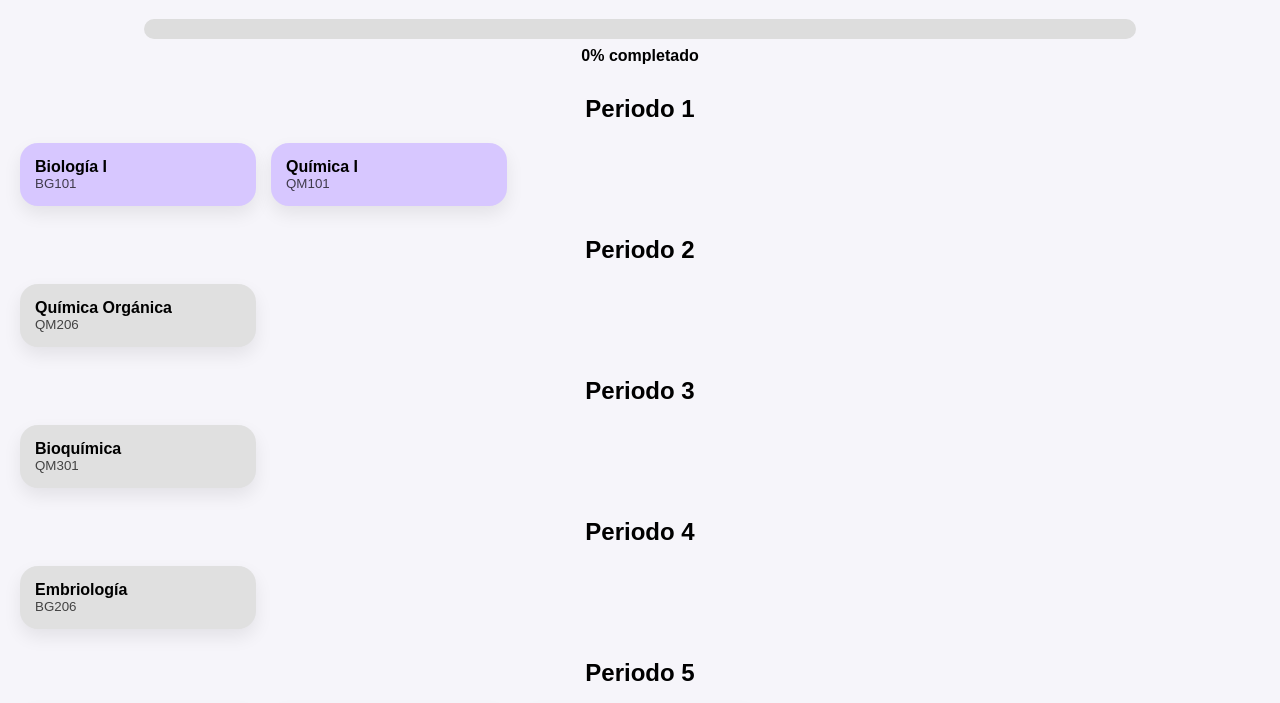
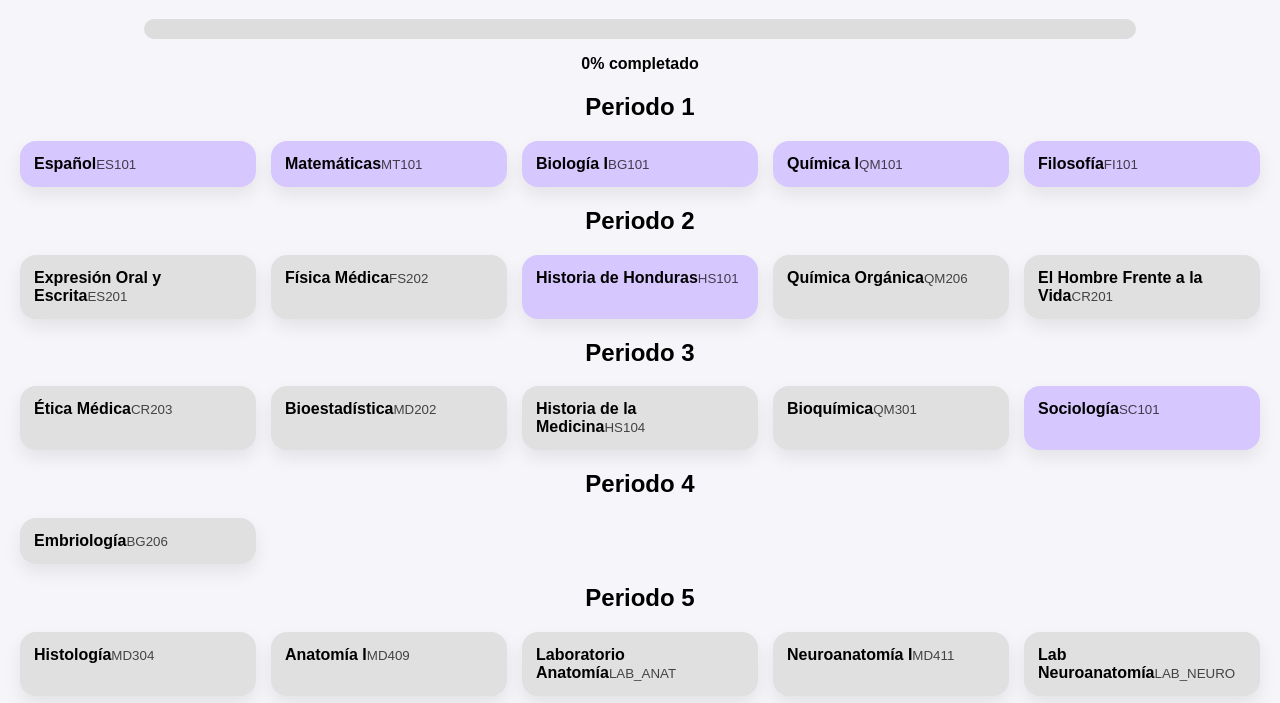
Before and after one commit to michellediazgo/malla-medicina, a plain HTML site: page index.html in a window 1280 px wide. Shown: the part 82-785 px from the top of the page. Drawn offline with Linux system fonts and the light colour scheme.

Commit message:
index.html

```diff
--- a/index.html
+++ b/index.html
@@ -4,189 +4,117 @@
 <meta charset="UTF-8">
 <title>Malla Curricular Medicina</title>
 <style>
-body{
-  font-family: "Poppins", sans-serif;
-  background:#f6f5fa;
-  margin:0;
-  padding:20px;
-}
-h1,h2{
-  text-align:center;
-}
-.progress-container{
-  width:80%;
-  margin:20px auto;
-}
-.progress-bar{
-  width:100%;
-  height:20px;
-  background:#ddd;
-  border-radius:20px;
-  overflow:hidden;
-}
-.progress{
-  height:100%;
-  background:linear-gradient(90deg,#a18cd1,#fbc2eb);
-  width:0%;
-  transition:.5s;
-}
-#percentage{
-  text-align:center;
-  margin-top:8px;
-  font-weight:bold;
-}
-.periodo{
-  margin:30px 0;
-}
-.grid{
-  display:grid;
-  grid-template-columns:repeat(auto-fill,minmax(220px,1fr));
-  gap:15px;
-}
-.card{
-  padding:15px;
-  border-radius:18px;
-  background:#eee;
-  cursor:pointer;
-  box-shadow:0 8px 18px rgba(0,0,0,.08);
-  transition:.3s;
-}
-.card:hover{
-  transform:scale(1.03);
-}
-.aprobada{
-  background:#b9fbc0;
-}
-.disponible{
-  background:#d7c7ff;
-}
-.bloqueada{
-  background:#e0e0e0;
-  cursor:not-allowed;
-}
-.laboratorio{
-  background:#cce5ff;
-}
-.modulo{
-  background:#ffd6e8;
-}
-small{
-  display:block;
-  opacity:.7;
-}
+body{font-family:Poppins,Arial;background:#f6f5fa;margin:0;padding:20px}
+h1,h2{text-align:center}
+.progress-box{width:80%;margin:20px auto}
+.bar{background:#ddd;height:20px;border-radius:20px;overflow:hidden}
+.bar-fill{height:100%;width:0%;background:linear-gradient(90deg,#a18cd1,#fbc2eb);transition:.4s}
+.card{padding:14px;border-radius:16px;box-shadow:0 8px 18px rgba(0,0,0,.08);cursor:pointer}
+.grid{display:grid;grid-template-columns:repeat(auto-fill,minmax(220px,1fr));gap:15px}
+.bloq{background:#e0e0e0;cursor:not-allowed}
+.ok{background:#b9fbc0}
+.disp{background:#d7c7ff}
+.lab{background:#cce5ff}
+.copro{background:#ffd6e8}
+.ing{background:#fff3b0}
+small{opacity:.7}
 </style>
 </head>
-
 <body>
-
 <h1>🩺 Malla Curricular – Medicina</h1>
-
-<div class="progress-container">
-  <div class="progress-bar">
-    <div class="progress" id="progress"></div>
-  </div>
-  <div id="percentage">0%</div>
+<div class="progress-box">
+  <div class="bar"><div class="bar-fill" id="bar"></div></div>
+  <p id="pct" style="text-align:center;font-weight:bold">0%</p>
 </div>
-<div id="malla"></div>
-<h2>🧪 Laboratorios</h2>
-<div id="laboratorios" class="grid"></div>
-<h2>📦 Módulos</h2>
-<div id="modulos" class="grid"></div>
+<div id="contenedor"></div>
 <script>
 const materias = [
-  {id:"BG101",nombre:"Biología I",periodo:1,req:[],tipo:"materia"},
-  {id:"QM101",nombre:"Química I",periodo:1,req:[],tipo:"materia"},
-  {id:"QM206",nombre:"Química Orgánica",periodo:2,req:["QM101"],tipo:"materia"},
-  {id:"QM301",nombre:"Bioquímica",periodo:3,req:["QM206"],tipo:"materia"},
-  {id:"BG206",nombre:"Embriología",periodo:4,req:["BG101"],tipo:"materia"},
-  {id:"MD304",nombre:"Histología",periodo:5,req:["BG206"],tipo:"materia"},
-  {id:"MD409",nombre:"Anatomía I",periodo:5,req:["QM301"],tipo:"materia"},
-  {id:"MD410",nombre:"Anatomía II",periodo:6,req:["MD409","MD304"],tipo:"materia"},
-  {id:"MD411",nombre:"Neuroanatomía I",periodo:5,req:["BG206"],tipo:"materia"},
-  {id:"MD412",nombre:"Neuroanatomía II",periodo:6,req:["MD411"],tipo:"materia"},
-  {id:"MD511",nombre:"Fisiología I",periodo:7,req:["MD410","MD412"],tipo:"materia"},
-  {id:"MD512",nombre:"Fisiología II",periodo:8,req:["MD511"],tipo:"materia"},
-  {id:"MD610",nombre:"Fisiopatología I",periodo:9,req:["MD512"],tipo:"materia"},
-  {id:"MD611",nombre:"Fisiopatología II",periodo:10,req:["MD610"],tipo:"materia"},
+/* ================== CICLO BÁSICO ================== */
+{id:"ES101",n:"Español",p:1,r:[],t:"mat"},
+{id:"MT101",n:"Matemáticas",p:1,r:[],t:"mat"},
+{id:"BG101",n:"Biología I",p:1,r:[],t:"mat"},
+{id:"QM101",n:"Química I",p:1,r:[],t:"mat"},
+{id:"FI101",n:"Filosofía",p:1,r:[],t:"mat"},
+{id:"ES201",n:"Expresión Oral y Escrita",p:2,r:["ES101"],t:"mat"},
+{id:"FS202",n:"Física Médica",p:2,r:["MT101"],t:"mat"},
+{id:"HS101",n:"Historia de Honduras",p:2,r:[],t:"mat"},
+{id:"QM206",n:"Química Orgánica",p:2,r:["QM101"],t:"mat"},
+{id:"CR201",n:"El Hombre Frente a la Vida",p:2,r:["FI101"],t:"mat"},
+{id:"CR203",n:"Ética Médica",p:3,r:["FI101"],t:"mat"},
+{id:"MD202",n:"Bioestadística",p:3,r:["MT101"],t:"mat"},
+{id:"HS104",n:"Historia de la Medicina",p:3,r:["HS101"],t:"mat"},
+{id:"QM301",n:"Bioquímica",p:3,r:["QM206"],t:"mat"},
+{id:"SC101",n:"Sociología",p:3,r:[],t:"mat"},
+/* ================== MORFOLOGÍA ================== */
+{id:"BG206",n:"Embriología",p:4,r:["BG101"],t:"mat"},
+{id:"MD304",n:"Histología",p:5,r:["BG206"],t:"mat"},
+{id:"MD409",n:"Anatomía I",p:5,r:["QM301"],t:"mat"},
+{id:"LAB_ANAT",n:"Laboratorio Anatomía",p:5,r:["MD409"],t:"lab"},
+{id:"MD410",n:"Anatomía II",p:6,r:["MD409","MD304"],t:"mat"},
+{id:"MD411",n:"Neuroanatomía I",p:5,r:["BG206"],t:"mat"},
+{id:"LAB_NEURO",n:"Lab Neuroanatomía",p:5,r:["MD411"],t:"lab"},
+{id:"MD412",n:"Neuroanatomía II",p:6,r:["MD411"],t:"mat"},
 
-  {id:"LAB_ANAT",nombre:"Laboratorio Anatomía",req:["MD409"],tipo:"laboratorio"},
-  {id:"LAB_NEURO",nombre:"Laboratorio Neuroanatomía",req:["MD411"],tipo:"laboratorio"},
+/* ================== FISIOLOGÍA ================== */
+{id:"MD511",n:"Fisiología I",p:7,r:["MD410","MD412"],t:"mat"},
+{id:"MD512",n:"Fisiología II",p:8,r:["MD511"],t:"mat"},
 
-  {id:"MOD_ING",nombre:"Módulo Inglés",req:[],tipo:"modulo"},
-  {id:"MOD_DH",nombre:"Módulo Derechos Humanos",req:[],tipo:"modulo"}
+/* ================== CLÍNICAS BÁSICAS ================== */
+{id:"MD610",n:"Fisiopatología I",p:9,r:["MD512"],t:"mat"},
+{id:"MD611",n:"Fisiopatología II",p:10,r:["MD610"],t:"mat"},
+
+/* ================== COPROGRAMÁTICAS ================== */
+{id:"CP1",n:"Seminario Vida Universitaria",r:[],t:"copro"},
+{id:"CP2",n:"Trabajo Social Educativo",r:[],t:"copro"},
+{id:"CP3",n:"Seminario de Familia",r:[],t:"copro"},
+
+/* ================== INGLÉS ================== */
+{id:"ING1",n:"Inglés I",r:[],t:"ing"},
+{id:"ING2",n:"Inglés II",r:["ING1"],t:"ing"},
+{id:"ING3",n:"Inglés III",r:["ING2"],t:"ing"},
+{id:"ING4",n:"Inglés IV",r:["ING3"],t:"ing"},
+{id:"ING5",n:"Inglés V",r:["ING4"],t:"ing"},
+{id:"ING6",n:"Inglés VI",r:["ING5"],t:"ing"}
 ];
-
-let aprobadas = JSON.parse(localStorage.getItem("aprobadas")) || [];
-
-function puede(m){
-  return m.req.every(r=>aprobadas.includes(r));
+let ok = JSON.parse(localStorage.getItem("ok")) || [];
+function puede(m){return m.r.every(x=>ok.includes(x))}
+function click(id){if(ok.includes(id))ok=ok.filter(x=>x!==id);else ok.push(id);
+localStorage.setItem("ok",JSON.stringify(ok));draw()}
+function draw(){
+const c=document.getElementById("contenedor");c.innerHTML="";
+const ps=[...new Set(materias.filter(x=>x.p).map(x=>x.p))];
+ps.forEach(p=>{
+  const d=document.createElement("div");
+  d.innerHTML=`<h2>Periodo ${p}</h2><div class="grid"></div>`;
+  const g=d.querySelector(".grid");
+  materias.filter(x=>x.p===p).forEach(m=>{
+    const k=document.createElement("div");
+    let cls="card ";
+    if(ok.includes(m.id))cls+="ok";
+    else if(puede(m))cls+=m.t==="lab"?"lab":"disp";
+    else cls+="bloq";
+    k.className=cls;
+    k.innerHTML=`<strong>${m.n}</strong><small>${m.id}</small>`;
+    if(puede(m))k.onclick=()=>click(m.id);
+    g.appendChild(k);
+  });
+  c.appendChild(d);
+});
+const extras=document.createElement("div");
+extras.innerHTML="<h2>Requisitos de Graduación</h2><div class='grid'></div>";
+const g=extras.querySelector(".grid");
+materias.filter(x=>!x.p).forEach(m=>{
+  const k=document.createElement("div");
+  k.className="card "+(m.t==="copro"?"copro":"ing")+(ok.includes(m.id)?" ok":"");
+  k.innerHTML=`<strong>${m.n}</strong>`;
+  k.onclick=()=>click(m.id);
+  g.appendChild(k);
+});
+c.appendChild(extras);
+document.getElementById("bar").style.width=Math.round(ok.length/materias.length*100)+"%";
+document.getElementById("pct").innerText=Math.round(ok.length/materias.length*100)+"% completado";
 }
-
-function toggle(id){
-  if(aprobadas.includes(id)){
-    aprobadas = aprobadas.filter(x=>x!==id);
-  }else{
-    aprobadas.push(id);
-  }
-  localStorage.setItem("aprobadas",JSON.stringify(aprobadas));
-  render();
-}
-
-function render(){
-  document.getElementById("malla").innerHTML="";
-  document.getElementById("laboratorios").innerHTML="";
-  document.getElementById("modulos").innerHTML="";
-
-  const periodos=[...new Set(materias.filter(m=>m.periodo).map(m=>m.periodo))];
-
-  periodos.forEach(p=>{
-    const div=document.createElement("div");
-    div.className="periodo";
-    div.innerHTML=`<h2>Periodo ${p}</h2><div class="grid"></div>`;
-    const grid=div.querySelector(".grid");
-
-    materias.filter(m=>m.periodo===p).forEach(m=>{
-      const c=document.createElement("div");
-      c.className="card";
-      if(aprobadas.includes(m.id)) c.classList.add("aprobada");
-      else if(puede(m)) c.classList.add("disponible");
-      else c.classList.add("bloqueada");
-
-      c.innerHTML=`<strong>${m.nombre}</strong><small>${m.id}</small>`;
-      if(puede(m)) c.onclick=()=>toggle(m.id);
-      grid.appendChild(c);
-    });
-
-    document.getElementById("malla").appendChild(div);
-  });
-
-  materias.filter(m=>m.tipo==="laboratorio").forEach(m=>{
-    const c=document.createElement("div");
-    c.className="card laboratorio";
-    if(aprobadas.includes(m.id)) c.classList.add("aprobada");
-    else if(!puede(m)) c.classList.add("bloqueada");
-    c.innerHTML=`<strong>${m.nombre}</strong>`;
-    if(puede(m)) c.onclick=()=>toggle(m.id);
-    document.getElementById("laboratorios").appendChild(c);
-  });
-
-  materias.filter(m=>m.tipo==="modulo").forEach(m=>{
-    const c=document.createElement("div");
-    c.className="card modulo";
-    if(aprobadas.includes(m.id)) c.classList.add("aprobada");
-    c.innerHTML=`<strong>${m.nombre}</strong>`;
-    c.onclick=()=>toggle(m.id);
-    document.getElementById("modulos").appendChild(c);
-  });
-
-  const total=materias.length;
-  const pct=Math.round((aprobadas.length/total)*100);
-  document.getElementById("progress").style.width=pct+"%";
-  document.getElementById("percentage").innerText=pct+"% completado";
-}
-
-render();
+draw();
 </script>
-
 </body>
 </html>
```
